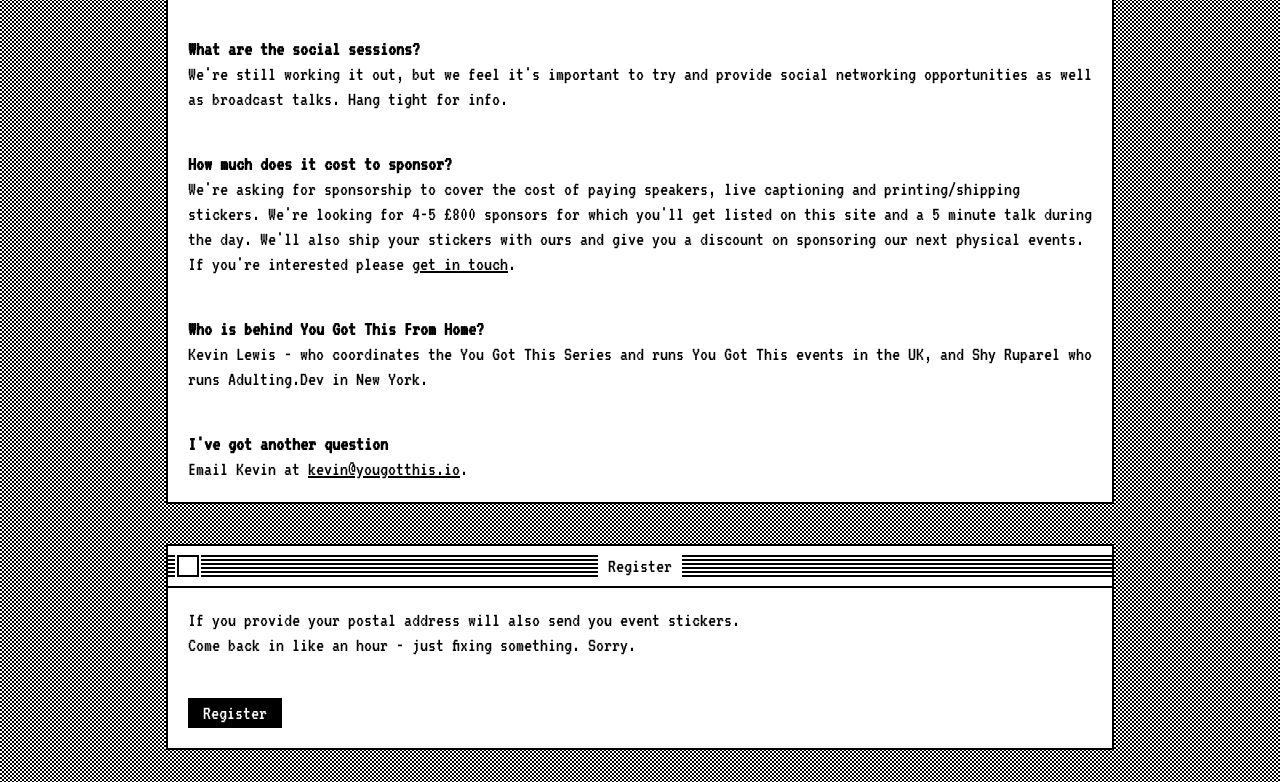
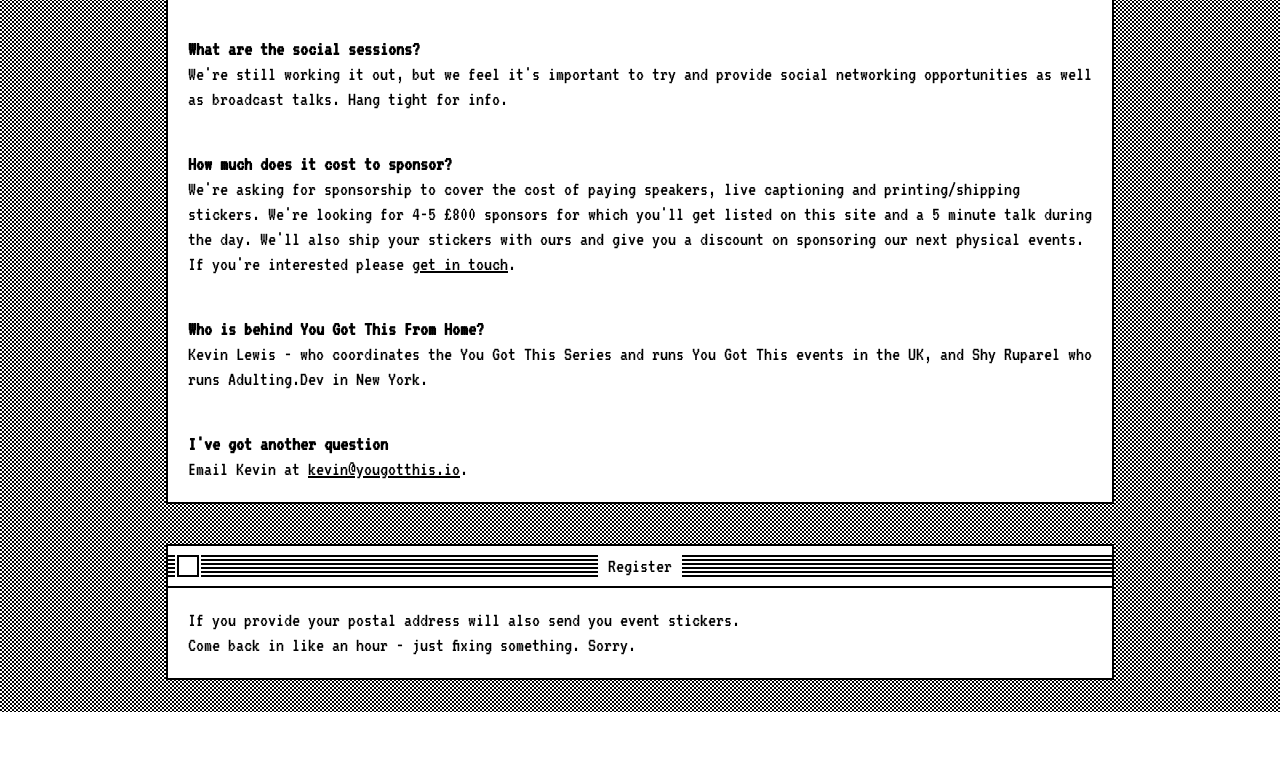
Before and after one commit to yougotthisconf/2020.home.yougotthis.io, a website: page index.html in a window 1280 px wide. Shown: the part 1321-2103 px from the top of the page. After the commit the page ends 2033 px from the top, so only its background shows below. Drawn offline with nearby package versions, Linux system fonts and the light colour scheme.

Commit message:
removed register button

```diff
--- a/index.html
+++ b/index.html
@@ -197,10 +197,10 @@
                                 <label for="newsletter">Yes please, sign me up</label>
                             </div>
                         </div> -->
-                        <input type="submit" value="Register" @click="submit">
+                        <!-- <input type="submit" value="Register" @click="submit">
                         <div v-if="error" class="error">
                             Error: {{error}}
-                        </div>
+                        </div> -->
                     </div>
                     <div v-else-if="submitted && !success" class="info">
                         <p>Submitting</p>
```
